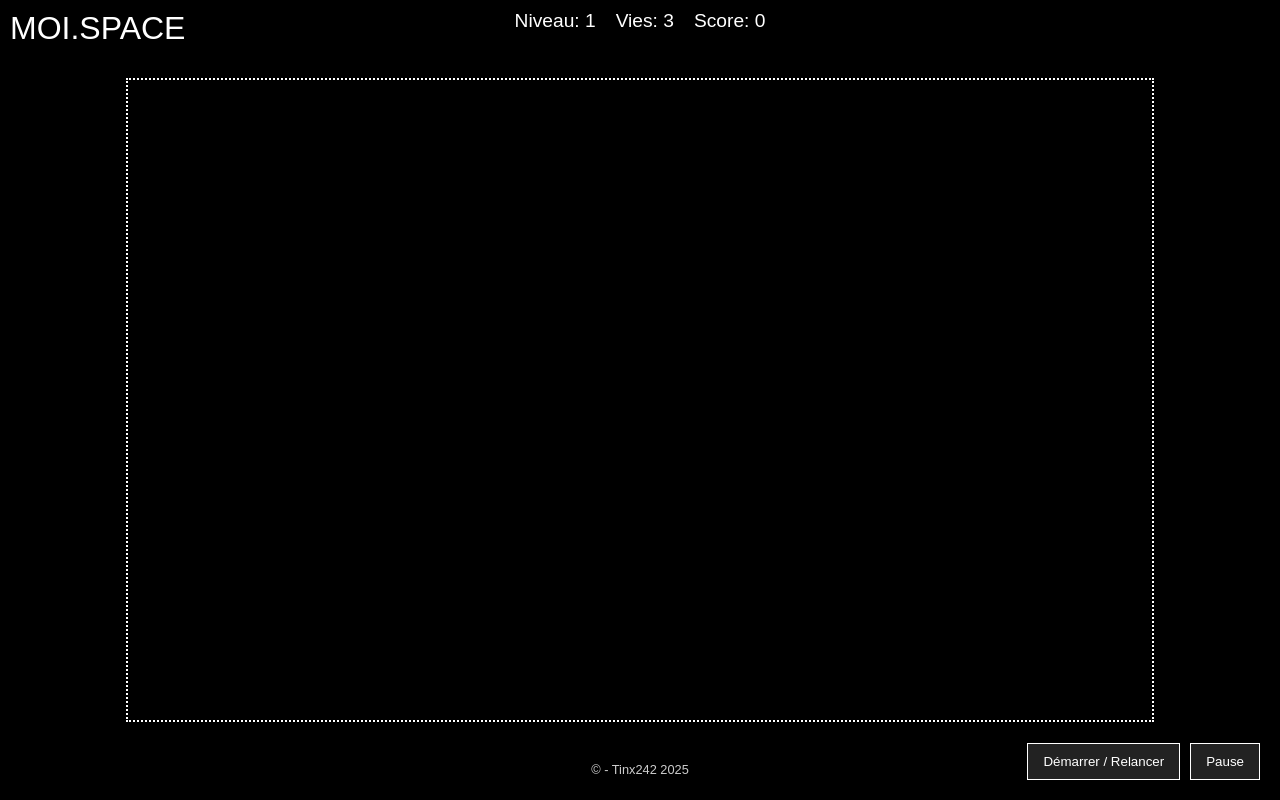
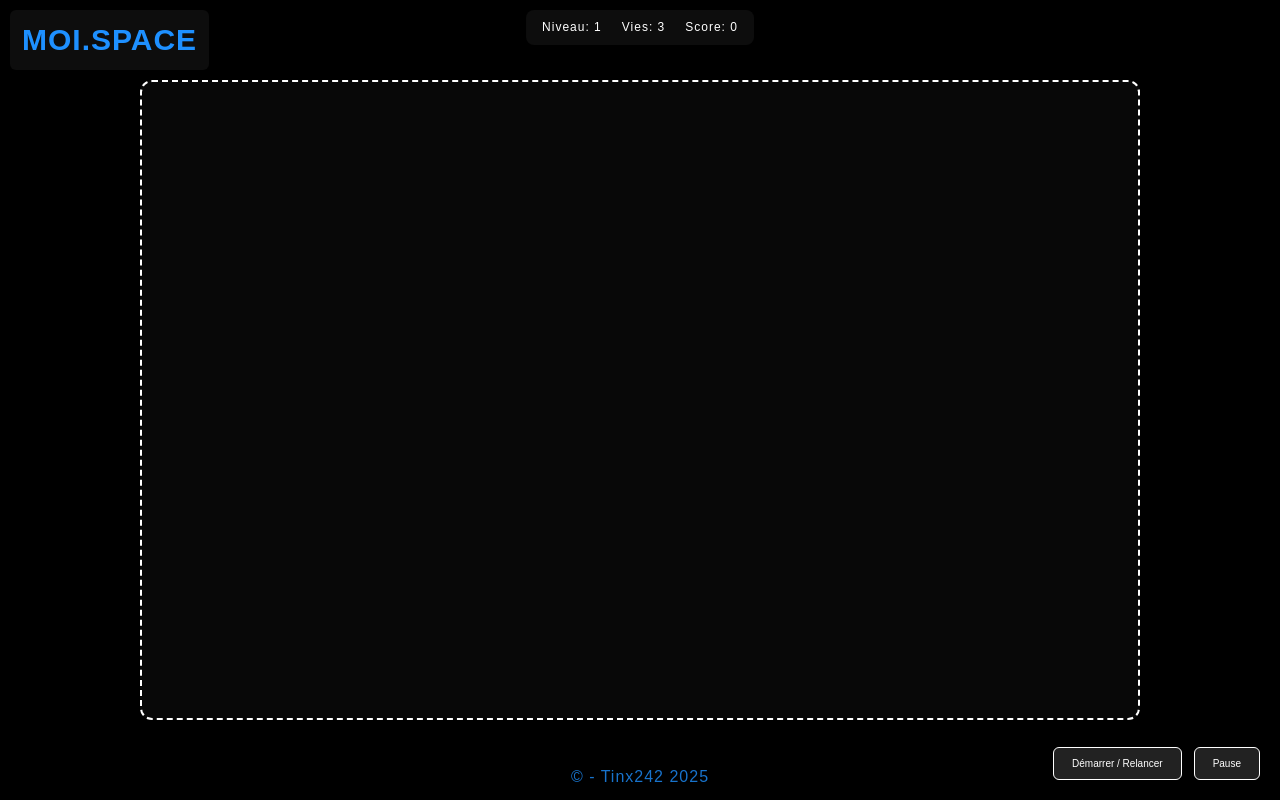
Before and after one commit to Tinx242/Moi.Space, a website: page index.html in a window 1280 px wide. Drawn offline with Linux system fonts and the light colour scheme.

Commit message:
fin du projet 24h

```diff
--- a/CSS/reset.css
+++ b/CSS/reset.css
@@ -1,15 +1,39 @@
+html{
+    font-size: 62.5%;
+    scroll-behavior: smooth;
+}
+*{
+    box-sizing: border-box;
+}
 body{
+    font: 1.6rem 'Open Sans',sans-serif;
+    margin: 0;
+    background-color: var(--bgcolor);
+    line-height: 1.6;
+    letter-spacing: .1rem ;
+    text-rendering: optimizeSpeed;
+    min-height: 100svh;
+}
+h1,h2,h3,h4,h5,h6,p,figure, ul, ol{
+
     margin: 0;
     padding: 0;
-    width: 100%;
-    text-align: center;
-    background-color: black;
+    font-weight: 300;
+    list-style-type: none;
 }
-#gameBoard{
-    width: 80%;
-    height: 80vh;
-    position: absolute;
-    top: 50%;
-    transform: translate(-50%, -50%);
-    border: 2px dotted white;
+
+a{
+  text-decoration: none;
+  color: inherit;
 }
+
+ul,ol {
+  list-style: none;
+}
+
+img,picture,video,canvas,svg {
+  display: inline-block;
+  width: 100%;
+  vertical-align: middle;
+  object-fit: cover;
+}
--- a/CSS/styles.css
+++ b/CSS/styles.css
@@ -1,22 +1,49 @@
 @import url(reset.css);
+
+/* Base styling */
+:root {
+  --bg-color: #000;
+  --text-color: #fff;
+  --accent-color: #1e90ff;
+  --border-color: #fff;
+  --button-bg: #222;
+  --button-hover-bg: #444;
+  --footer-color: #aaa;
+}
+
+*,
+*::before,
+*::after {
+  box-sizing: border-box;
+}
 
 body {
   margin: 0;
   padding: 0;
-  background: black;
-  color: white;
-  font-family: Arial, sans-serif;
+  background: var(--bg-color);
+  color: var(--text-color);
+  font-family: 'Arial', sans-serif;
   text-align: center;
+  line-height: 1.6;
 }
 
 #gameBoard {
   width: 80%;
+  max-width: 1000px;
   height: 80vh;
+  margin: 0 auto;
   position: absolute;
   left: 50%;
   top: 50%;
   transform: translate(-50%, -50%);
-  border: 2px dotted white;
+  border: 2px dashed var(--border-color);
+  border-radius: 12px;
+  background-color: rgba(255, 255, 255, 0.03);
+  transition: box-shadow 0.3s ease;
+}
+
+#gameBoard:hover {
+  box-shadow: 0 0 15px rgba(255, 255, 255, 0.2);
 }
 
 .hud {
@@ -25,8 +52,12 @@ body {
   left: 50%;
   transform: translateX(-50%);
   display: flex;
+  flex-wrap: wrap;
   gap: 20px;
   font-size: 1.2rem;
+  background-color: rgba(255, 255, 255, 0.05);
+  padding: 8px 16px;
+  border-radius: 8px;
 }
 
 .controls {
@@ -34,31 +65,44 @@ body {
   bottom: 20px;
   right: 20px;
   display: flex;
-  gap: 10px;
+  gap: 12px;
+  flex-wrap: wrap;
 }
 
 button {
-  padding: 10px 15px;
-  background-color: #222;
-  color: white;
-  border: 1px solid white;
+  padding: 10px 18px;
+  background-color: var(--button-bg);
+  color: var(--text-color);
+  border: 1px solid var(--border-color);
+  border-radius: 6px;
   cursor: pointer;
+  font-size: 1rem;
+  transition: background-color 0.2s ease, transform 0.2s ease;
 }
 
 button:hover {
-  background-color: #555;
+  background-color: var(--button-hover-bg);
+  transform: scale(1.05);
+}
+
+button:active {
+  transform: scale(0.98);
 }
 
 .hidden {
-  display: none;
+  display: none !important;
 }
 
 .title {
   position: absolute;
   top: 10px;
   left: 10px;
-  font-size: 2rem;
-  color: white;
+  font-size: 3rem;
+  font-weight: bold;
+  color: var(--accent-color);
+  background: rgba(255, 255, 255, 0.05);
+  padding: 6px 12px;
+  border-radius: 6px;
 }
 
 footer {
@@ -66,6 +110,72 @@ footer {
   bottom: 10px;
   left: 50%;
   transform: translateX(-50%);
-  font-size: 0.8rem;
-  color: #ccc;
+  color: var(--accent-color);
+  opacity: 0.8;
 }
+
+#gameOverScreen {
+  position: fixed;
+  top: 0;
+  left: 0;
+  width: 100%;
+  height: 100%;
+  background: radial-gradient(ellipse at center, rgba(0, 0, 0, 0.95), black);
+  display: flex;
+  align-items: center;
+  justify-content: center;
+  z-index: 1000;
+}
+
+.game-over-content {
+  text-align: center;
+  color: white;
+  background: rgba(30, 30, 30, 0.85);
+  padding: 40px;
+  border: 2px solid red;
+  border-radius: 15px;
+  box-shadow: 0 0 20px red;
+  animation: fadeInScale 0.5s ease-out;
+}
+
+.game-over-content h1 {
+  font-size: 3rem;
+  margin-bottom: 10px;
+  color: #ff5555;
+  text-shadow: 0 0 10px red;
+}
+
+.game-over-content p {
+  font-size: 1.2rem;
+  margin-bottom: 20px;
+}
+
+#restartButton {
+  padding: 10px 20px;
+  font-size: 1rem;
+  background-color: black;
+  border: 1px solid red;
+  color: white;
+  cursor: pointer;
+  transition: 0.3s ease;
+}
+
+#restartButton:hover {
+  background-color: red;
+  color: black;
+}
+
+@keyframes fadeInScale {
+  0% {
+    opacity: 0;
+    transform: scale(0.7);
+  }
+  100% {
+    opacity: 1;
+    transform: scale(1);
+  }
+}
+
+.hidden {
+  display: none;
+}
--- a/JS/app.js
+++ b/JS/app.js
@@ -285,12 +285,24 @@ const updateDisplays = () => {
 const lostLife = () => {
     lifes--;
     updateDisplays();
+
+    // Effet visuel de perte de vie
+    world.classList.add('player-hit-effect');
+    setTimeout(() => world.classList.remove('player-hit-effect'), 500);
+
     if (lifes <= 0) {
-        alert('Perdu');
-        difficultyLevel = 1;
-        init();
+        // Afficher l'écran Game Over
+        document.getElementById('gameOverScreen').classList.remove('hidden');
+        cancelAnimationFrame(animationId);
     }
 };
+
+document.getElementById('restartButton').addEventListener('click', () => {
+    document.getElementById('gameOverScreen').classList.add('hidden');
+    difficultyLevel = 1;
+    init();
+});
+
 
 // Fonction pour gérer l'augmentation de score lorsqu'un alien est détruit
 const increaseScore = () => {
@@ -467,5 +479,7 @@ document.getElementById('pauseButton').addEventListener('click', () => {
     togglePause();
 });
 
+
+
 // Initialisation du jeu au chargement
 init();
--- a/index.html
+++ b/index.html
@@ -15,16 +15,24 @@
     <div>Score: <span id="score">0</span></div>
   </div>
 
+
   <canvas id="gameBoard"></canvas>
 
   <div class="controls">
     <button id="startButton">Démarrer / Relancer</button>
     <button id="pauseButton">Pause</button>
   </div>
+  <div id="gameOverScreen" class="hidden">
+  <div class="game-over-content">
+    <h1>Game Over</h1>
+    <button id="restartButton">Recommencer</button>
+  </div>
+</div>
 
-  <footer>
-    <p>&copy; - Tinx242 <time datetime="2025">2025</time></p>
-  </footer>
+<footer>
+  <p>&copy; - Tinx242 <time datetime="2025">2025</time></p>
+</footer>
+
 
   <script src="./JS/app.js"></script>
 </body>
```
Also changed, not shown: readme.md.
